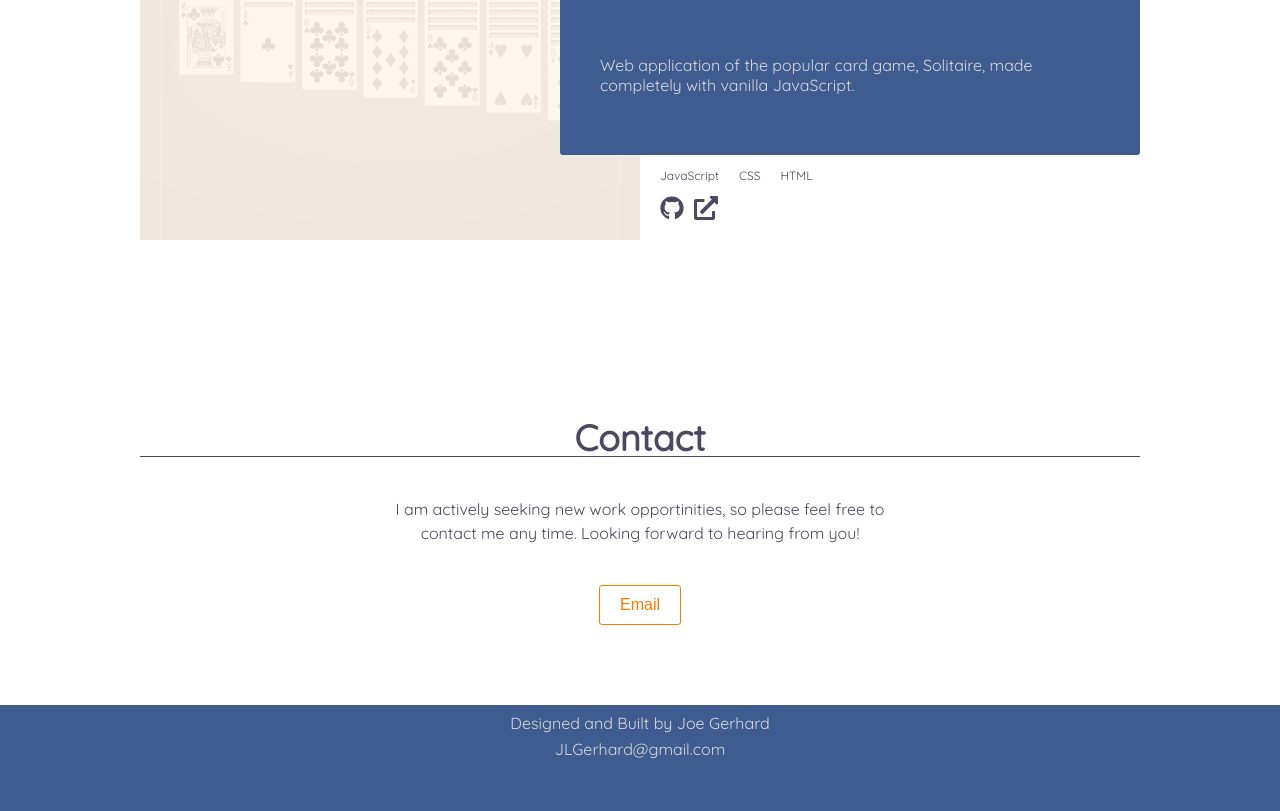
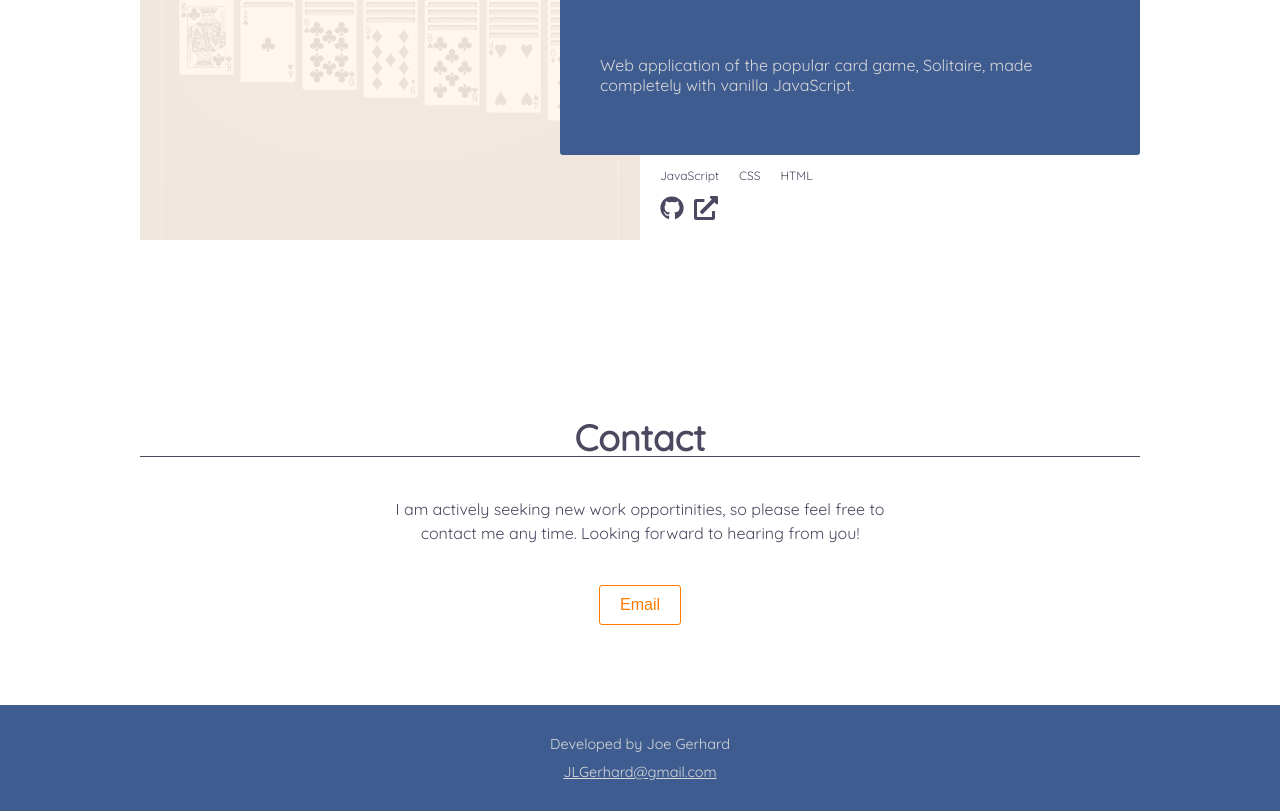
Before and after one commit to joe-gerhard/portfolio, a React (Create React App) app: page / in a window 1280 px wide. Shown: the part 5142-5953 px from the top of the page. Built offline with nearby package versions, Linux system fonts and the light colour scheme.

Commit message:
Update footer styles

```diff
--- a/src/components/Footer/Footer.jsx
+++ b/src/components/Footer/Footer.jsx
@@ -4,7 +4,7 @@ import { StyledFooter } from "./styles";
 const Footer = ({ executeScroll, homeRef, aboutRef, projectsRef }) => {
     return (
         <StyledFooter>
-            <div>Designed and Built by Joe Gerhard</div>
+            <div>Developed by Joe Gerhard</div>
             <div>
                 <a href="mailto:JLGerhard@gmail.com">JLGerhard@gmail.com</a>
             </div>
--- a/src/components/Footer/styles.js
+++ b/src/components/Footer/styles.js
@@ -4,13 +4,15 @@ export const StyledFooter = styled.footer(
     ({ theme }) => css`
         display: flex;
         flex-direction: column;
-        justify-content: flex-start;
+        justify-content: center;
         padding-top: 10px;
         align-items: center;
         background: ${theme.primary};
         color: ${theme.light};
-        height: 80px;
+        height: 6rem;
         width: 100vw;
+        font-size: 0.9rem;
+        line-height: 1.25em;
 
         div {
             margin-bottom: 10px;
@@ -19,6 +21,7 @@ export const StyledFooter = styled.footer(
         a {
             color: ${theme.light};
             transition: 0.3s;
+            text-decoration: underline;
 
             &:hover {
                 color: ${theme.accent};
```
